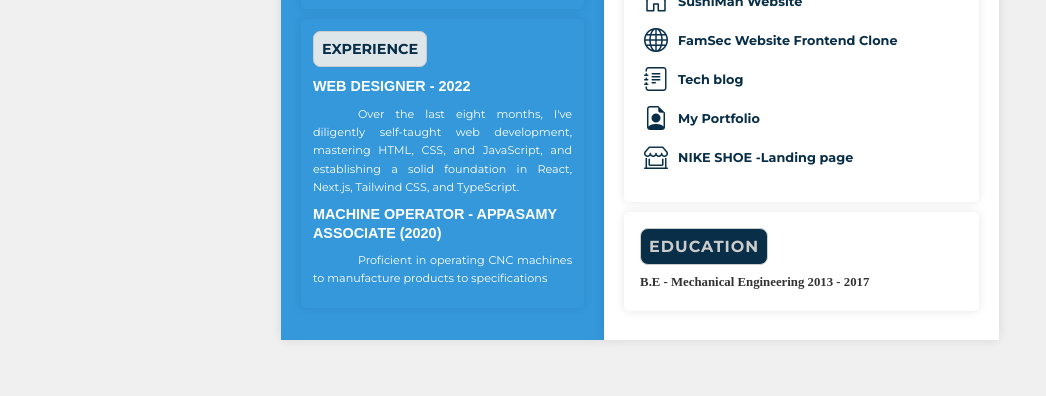
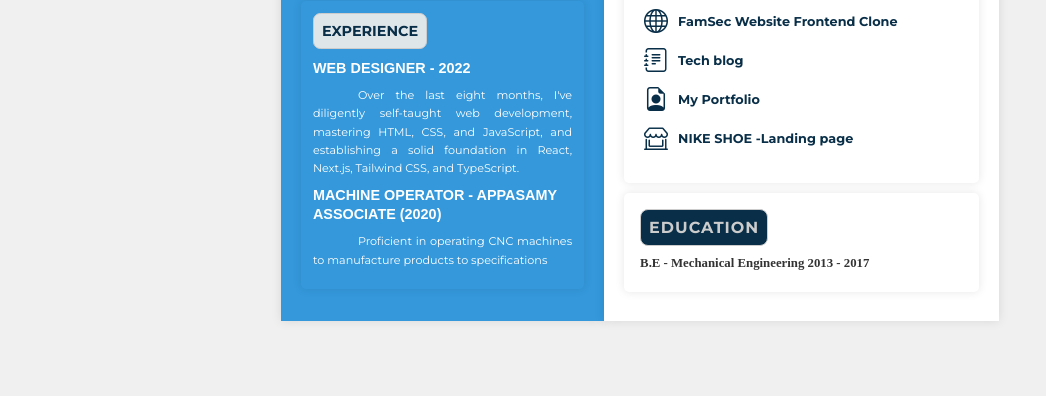
Before and after one commit to PrakashCodeLab/resume-prakash, a website built with Vite: page index.html in a window 1280 px wide. Shown: the part 764-1160 px from the top of the page, without its empty margins (0-1046 px from the left). After the commit the page ends 1123 px from the top, so only its background shows below. Built offline with nearby package versions, Linux system fonts and the light colour scheme; a web font is replaced by a local one.

Commit message:
Update style.css

```diff
--- a/style.css
+++ b/style.css
@@ -38,7 +38,7 @@ body {
 	justify-content: space-between;
 	width: 21cm;
 	height: 29.7cm;
-	margin: 0.5cm auto;
+	margin: 0 auto;
 	padding: 1cm;
 
 }
```
